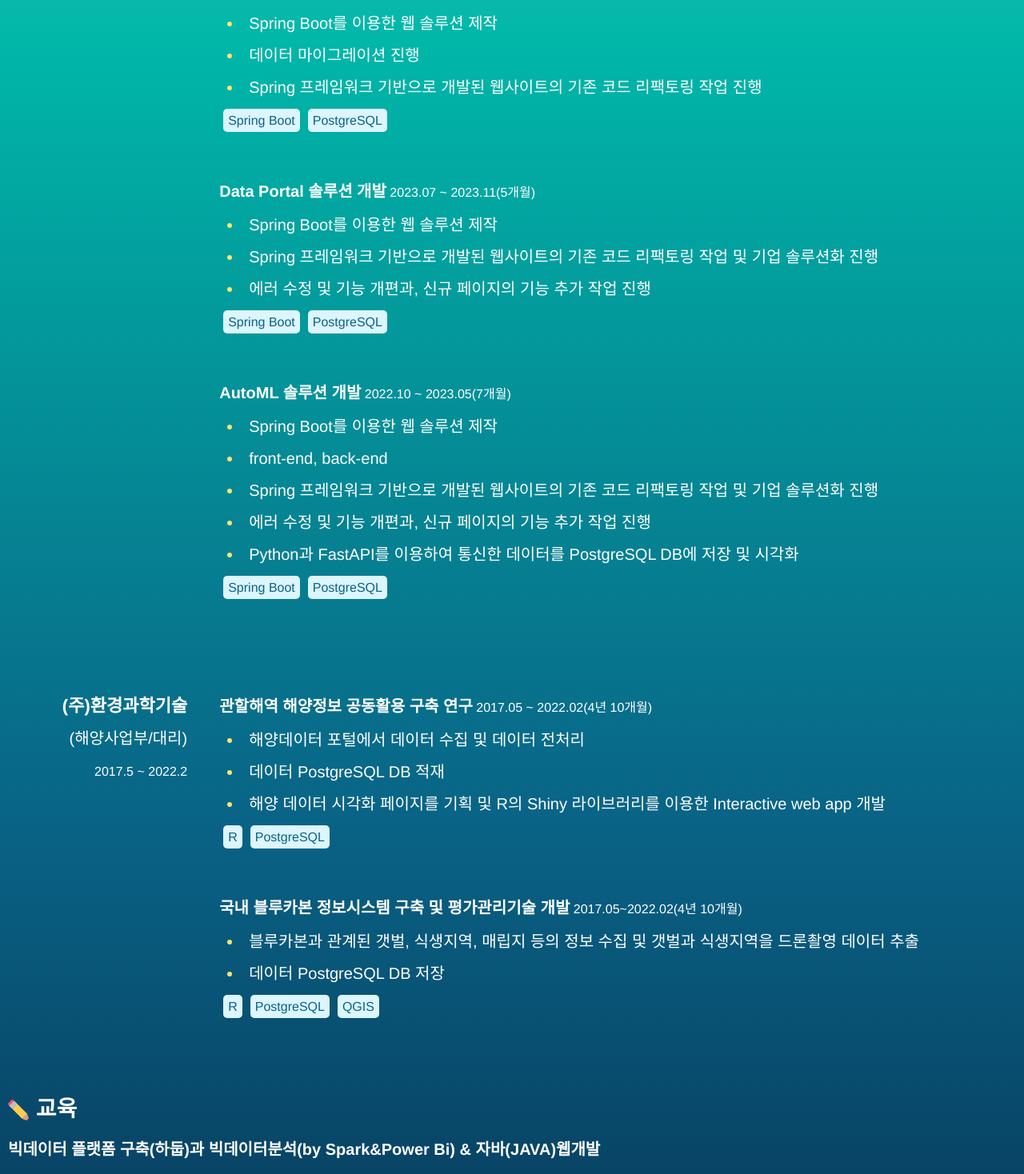
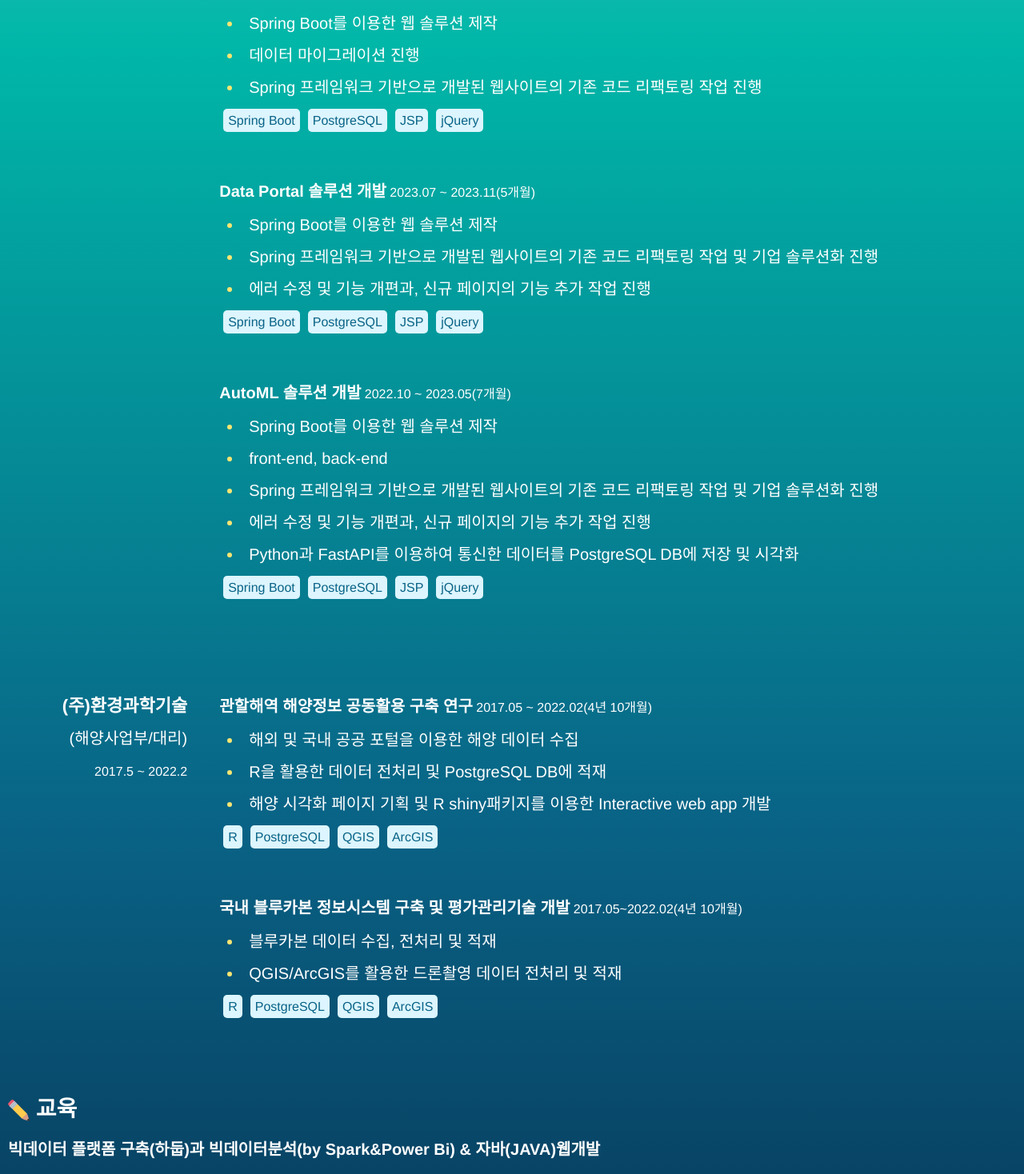
Before and after one commit to myk0907/vue-board, a Vue app: page / in a window 1280 px wide. Shown: the part 1720-3188 px from the top of the page at 80% size. Built offline with nearby package versions, Linux system fonts and the light colour scheme.

Commit message:
경력 내용 수정

```diff
--- a/src/views/PortfolioMain.vue
+++ b/src/views/PortfolioMain.vue
@@ -24,6 +24,7 @@
                 <li>텍스트박스, 그래프 등 대시보드 기능 개발</li>
               </div>
               <div class="lang_container">
+                <span>React</span>
                 <span>next.js</span>
                 <span>Spring Boot</span>
                 <span>PostgreSQL</span>
@@ -39,6 +40,7 @@
               <li>체력일지 관리 및 대시보드 표출 기능 개발</li>
               <div class="lang_container">
                 <span>vue</span>
+                <span>node.js</span>
                 <span>Spring Boot</span>
                 <span>PostgreSQL</span>
               </div>
@@ -64,6 +66,8 @@
               <div class="lang_container">
                 <span>Spring Boot</span>
                 <span>PostgreSQL</span>
+                <span>JSP</span>
+                <span>jQuery</span>
               </div>
             </div>
 
@@ -75,6 +79,8 @@
               <div class="lang_container">
                 <span>Spring Boot</span>
                 <span>PostgreSQL</span>
+                <span>JSP</span>
+                <span>jQuery</span>
               </div>
             </div>
 
@@ -88,6 +94,8 @@
               <div class="lang_container">
                 <span>Spring Boot</span>
                 <span>PostgreSQL</span>
+                <span>JSP</span>
+                <span>jQuery</span>
               </div>
             </div>
           </div>
@@ -100,23 +108,26 @@
           <div class="group_row" style="width: 75%;">
             <div class="mb-5">
               <span style="font-weight: bold;">관할해역 해양정보 공동활용 구축 연구</span><span class="contents_desc-bg-black">&nbsp;2017.05 ~ 2022.02(4년 10개월)</span>
-              <li>해양데이터 포털에서 데이터 수집 및 데이터 전처리</li>
-              <li>데이터 PostgreSQL DB 적재</li>
-              <li>해양 데이터 시각화 페이지를 기획 및 R의 Shiny 라이브러리를 이용한 Interactive web app 개발</li>
+              <li>해외 및 국내 공공 포털을 이용한 해양 데이터 수집</li>
+              <li>R을 활용한 데이터 전처리 및 PostgreSQL DB에 적재</li>
+              <li>해양 시각화 페이지 기획 및 R shiny패키지를 이용한 Interactive web app 개발</li>
               <div class="lang_container">
                 <span>R</span>
                 <span>PostgreSQL</span>
+                <span>QGIS</span>
+                <span>ArcGIS</span>
               </div>
             </div>
 
             <div class="mb-5">
               <span style="font-weight: bold;">국내 블루카본 정보시스템 구축 및 평가관리기술 개발</span><span class="contents_desc-bg-black">&nbsp;2017.05~2022.02(4년 10개월)</span>
-              <li>블루카본과 관계된 갯벌, 식생지역, 매립지 등의 정보 수집 및 갯벌과 식생지역을 드론촬영 데이터 추출</li>
-              <li>데이터 PostgreSQL DB 저장</li>
+              <li>블루카본 데이터 수집, 전처리 및 적재</li>
+              <li>QGIS/ArcGIS를 활용한 드론촬영 데이터 전처리 및 적재</li>
               <div class="lang_container">
                 <span>R</span>
                 <span>PostgreSQL</span>
                 <span>QGIS</span>
+                <span>ArcGIS</span>
               </div>
             </div>
           </div>
```
